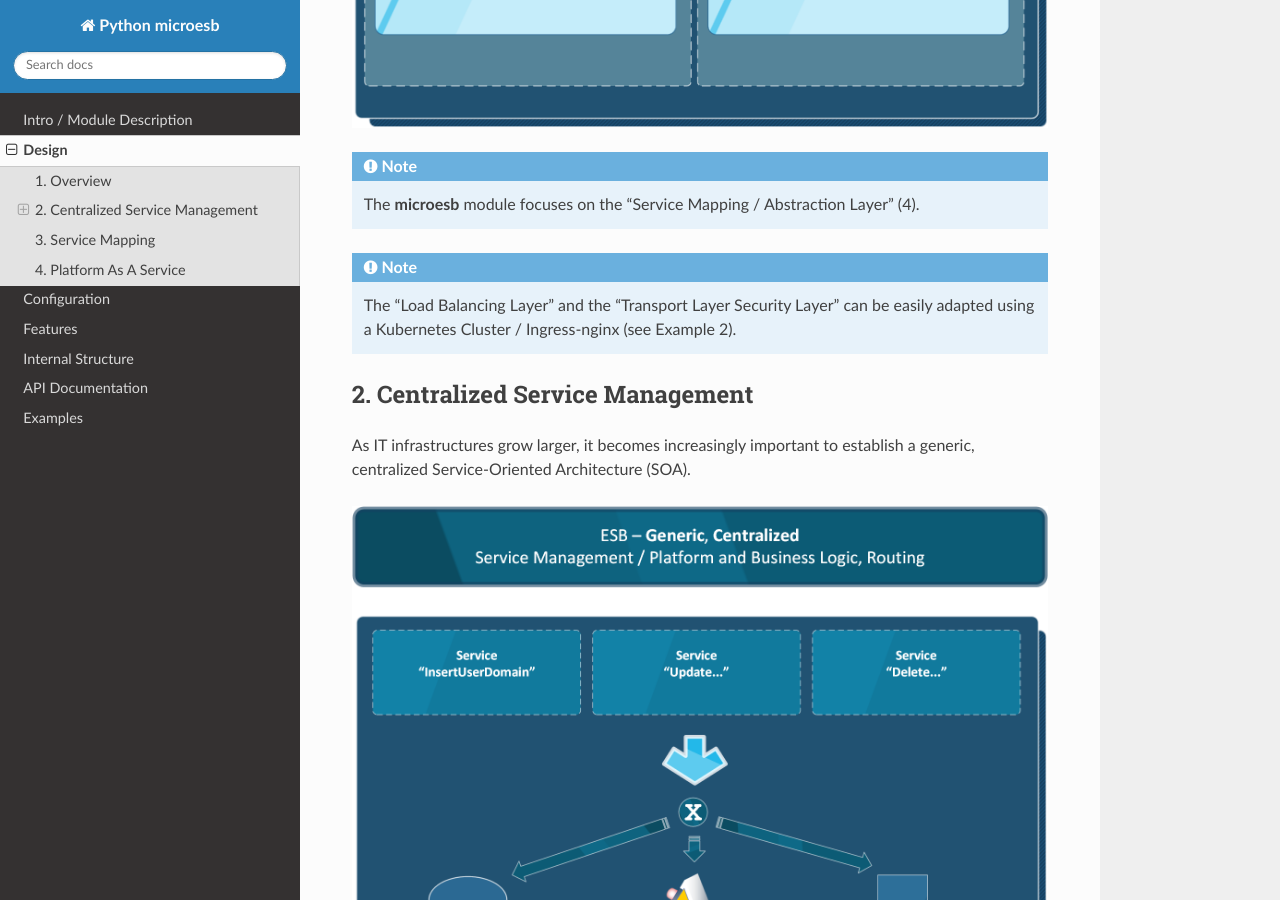
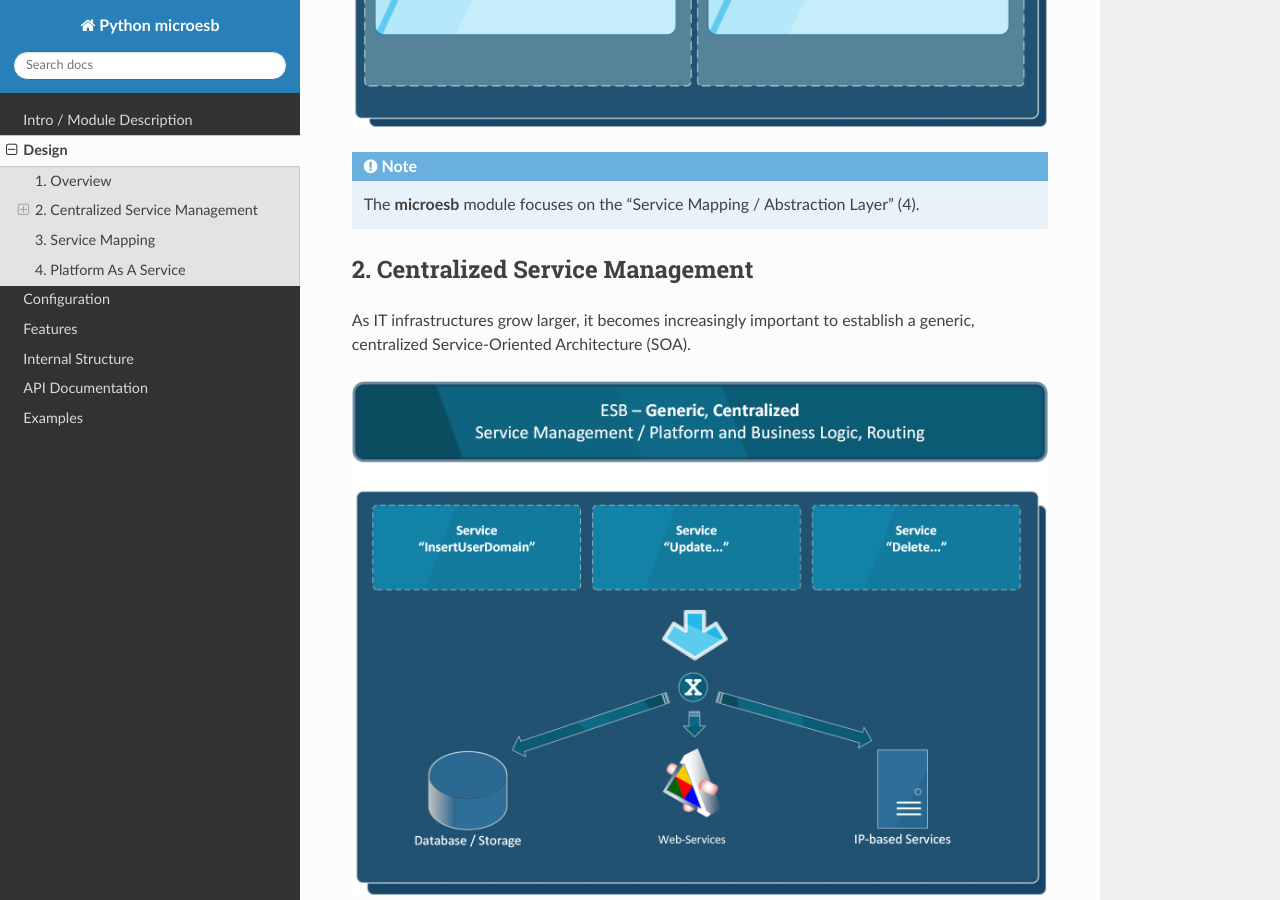
Before and after one commit to clauspruefer/python-micro-esb, a Sphinx documentation site: the page built from doc/source/design.rst, in a window 1280 px wide and 900 px high, scrolled down 788 px. Built offline with Sphinx 7.4.7 and the Read the Docs theme 3.1.0, drawn with Linux system fonts in a browser that asks for light colours.

Commit message:
Remove outdated reference

```diff
--- a/doc/source/design.rst
+++ b/doc/source/design.rst
@@ -21,10 +21,6 @@ The following diagram illustrates the *Base Layout / Model* of a **scalable SOA
 .. note::
 
     The **microesb** module focuses on the "Service Mapping / Abstraction Layer" (4).
-
-.. note::
-
-    The "Load Balancing Layer" and the "Transport Layer Security Layer" can be easily adapted using a Kubernetes Cluster / Ingress-nginx (see Example 2).
 
 2. Centralized Service Management
 =================================
```
